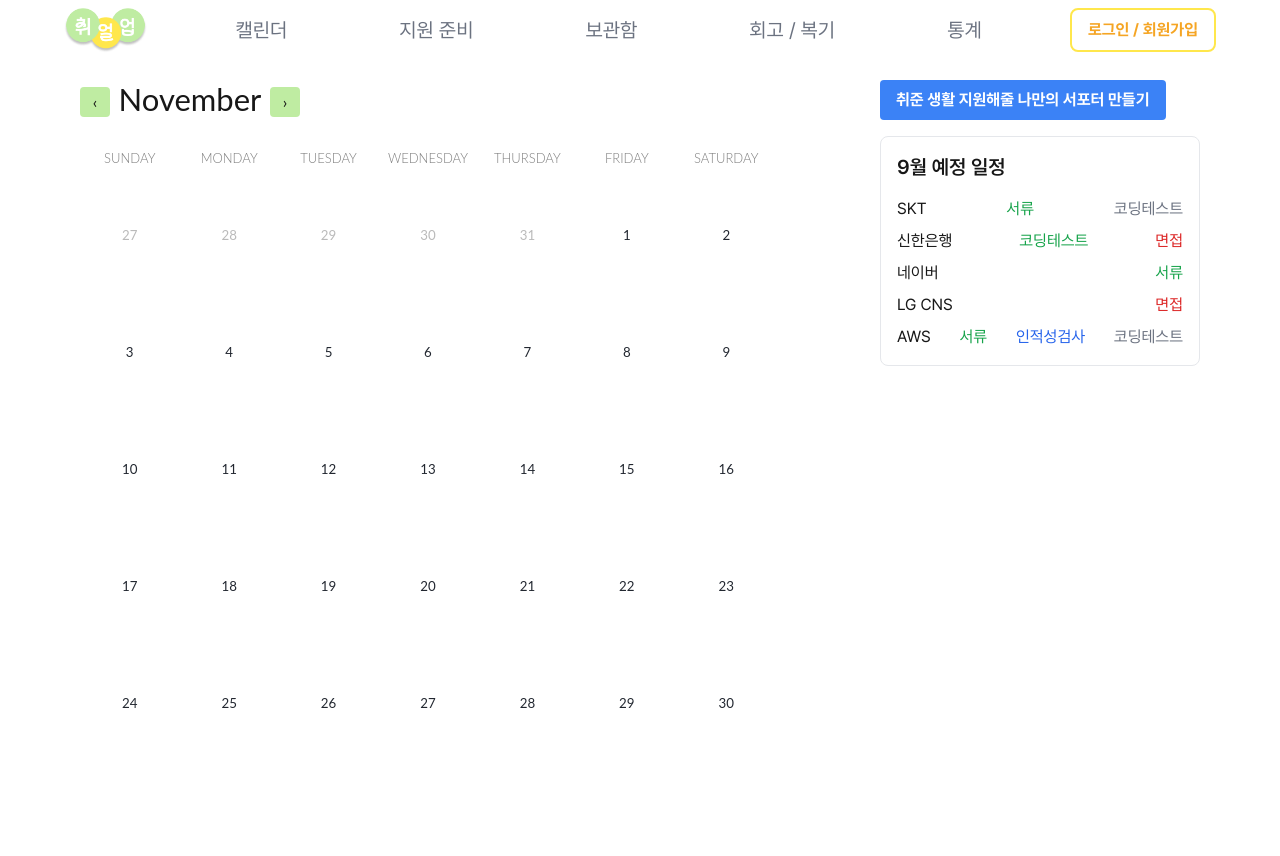
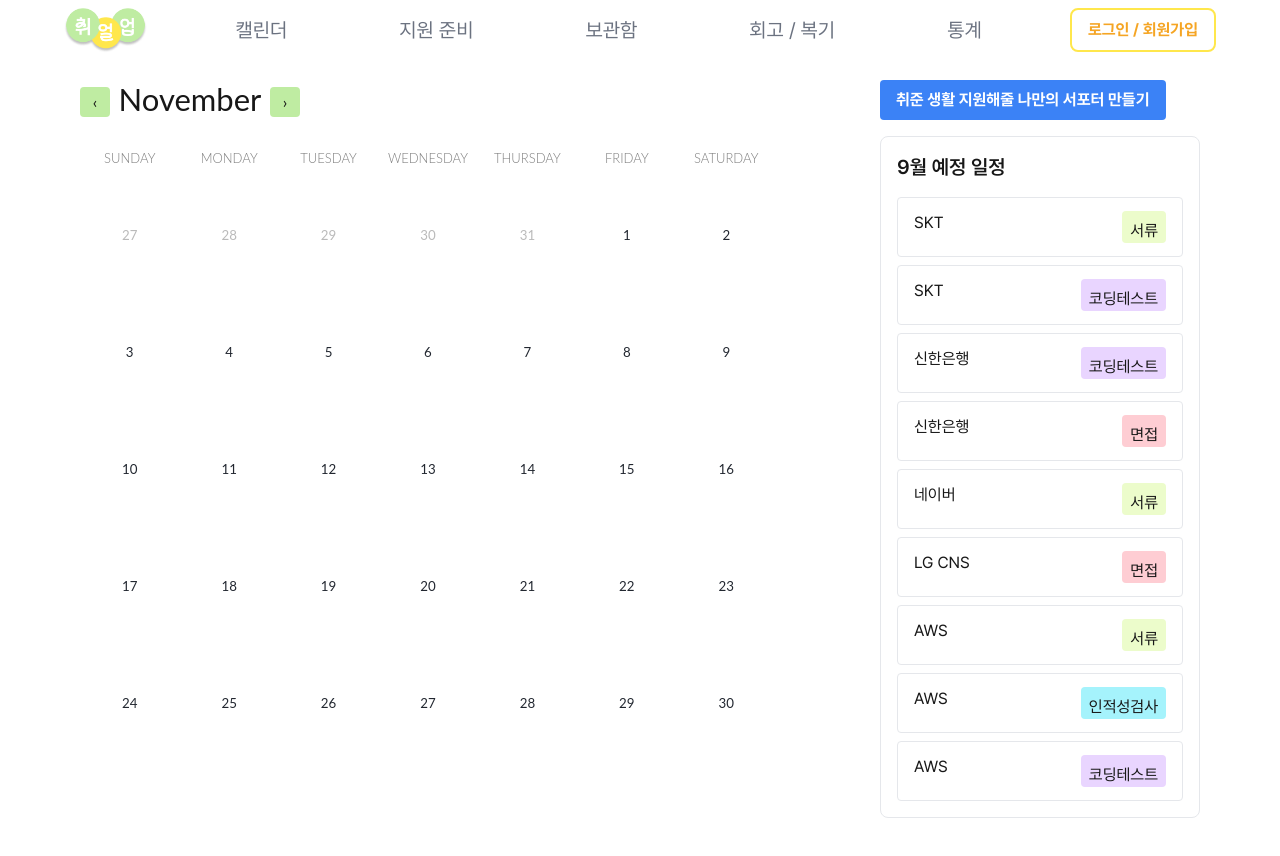
Before and after one commit to SKT-5CEAN/front-end, a Next.js app: page /calendar in a window 1280 px wide. Shown: the top 856 px of the page. Built offline with nearby package versions, Linux system fonts and the light colour scheme.

Commit message:
DEV-105 style: 전형에 따른 색상 할당 구현

```diff
--- a/src/app/calendar/page.tsx
+++ b/src/app/calendar/page.tsx
@@ -1,8 +1,10 @@
 "use client";
-import React, { useState } from 'react';
+import React, { useState } from "react";
 import MainCalendar from "@/components/domain/calendar/Calendar/MainCalendar";
 import SupporterButton from "@/components/domain/calendar/Supporter/SupporterButton";
 import SupporterModal from "@/components/domain/calendar/Supporter/SupporterModal";
+import { COMPANY_AND_PROCESS } from "@/constants/dummy/calendar/process";
+import ProcessChip from "@/components/domain/calendar/ProcessChip/ProcessChip";
 
 function CalendarPage() {
   const [isModalOpen, setIsModalOpen] = useState(false);
@@ -26,34 +28,14 @@ function CalendarPage() {
           <SupporterButton handleClick={handleSupporterButtonClick} />
         </div>
 
-        {/* 더미 데이터 */}
         <div className="mt-4 p-4 border border-yellow-300 rounded-lg bg-yellow-50">
           <h3 className="text-xl font-semibold mb-4">9월 예정 일정</h3>
           <ul className="space-y-2">
-            <li className="flex justify-between">
-              <span>SKT</span>
-              <span className="text-green-600">서류</span>
-              <span className="text-gray-500">코딩테스트</span>
-            </li>
-            <li className="flex justify-between">
-              <span>신한은행</span>
-              <span className="text-green-600">코딩테스트</span>
-              <span className="text-red-600">면접</span>
-            </li>
-            <li className="flex justify-between">
-              <span>네이버</span>
-              <span className="text-green-600">서류</span>
-            </li>
-            <li className="flex justify-between">
-              <span>LG CNS</span>
-              <span className="text-red-600">면접</span>
-            </li>
-            <li className="flex justify-between">
-              <span>AWS</span>
-              <span className="text-green-600">서류</span>
-              <span className="text-blue-600">인적성검사</span>
-              <span className="text-gray-500">코딩테스트</span>
-            </li>
+            {COMPANY_AND_PROCESS.map((el, idx) => (
+              <li className="w-full" key={idx}>
+                <ProcessChip company={el.company} process={el.process} />
+              </li>
+            ))}
           </ul>
         </div>
 
--- a/src/components/domain/calendar/ProcessChip/ProcessChip.tsx
+++ b/src/components/domain/calendar/ProcessChip/ProcessChip.tsx
@@ -1,12 +1,23 @@
 import { ProcessChipProps } from "./processChip.type";
 
 function ProcessChip(props: ProcessChipProps) {
-  const { company, process, processColor } = props;
+  const { company, process } = props;
+
+  // process 값에 따라 색상을 매핑하는 객체
+  const colorMap: { [key: string]: string } = {
+    서류: "bg-lime-100",
+    코딩테스트: "bg-purple-200",
+    면접: "bg-rose-200",
+    인적성검사: "bg-cyan-200",
+  };
+
+  // process에 맞는 색상을 가져오기, 기본값은 'bg-gray-200'
+  const colorClass = colorMap[process] || "bg-gray-200";
 
   return (
-    <div className="flex">
+    <div className="w-full h-[60px] px-[16px] py-[13px] flex justify-between border border-gray-200 rounded">
       <p>{company}</p>
-      <div className={`bg-${processColor}`}>{process}</div>
+      <div className={`${colorClass} p-2 rounded`}>{process}</div>
     </div>
   );
 }
--- a/src/components/domain/calendar/ProcessChip/processChip.type.ts
+++ b/src/components/domain/calendar/ProcessChip/processChip.type.ts
@@ -1,5 +1,4 @@
 export interface ProcessChipProps {
   company: string;
   process: string;
-  processColor: string;
 }
--- a/src/constants/dummy/calendar/process.ts
+++ b/src/constants/dummy/calendar/process.ts
@@ -4,46 +4,37 @@ export const COMPANY_AND_PROCESS: Array<ProcessChipProps> = [
   {
     company: "SKT",
     process: "서류",
-    processColor: "lime-100",
   },
   {
     company: "SKT",
     process: "코딩테스트",
-    processColor: "purple-200",
   },
   {
     company: "신한은행",
     process: "코딩테스트",
-    processColor: "purple-200",
   },
   {
     company: "신한은행",
     process: "면접",
-    processColor: "rose-200",
   },
   {
     company: "네이버",
     process: "서류",
-    processColor: "lime-100",
   },
   {
     company: "LG CNS",
     process: "면접",
-    processColor: "rose-200",
   },
   {
     company: "AWS",
     process: "서류",
-    processColor: "lime-100",
   },
   {
     company: "AWS",
     process: "인적성검사",
-    processColor: "cyan-100",
   },
   {
     company: "AWS",
     process: "코딩테스트",
-    processColor: "purple-200",
   },
 ];
```
